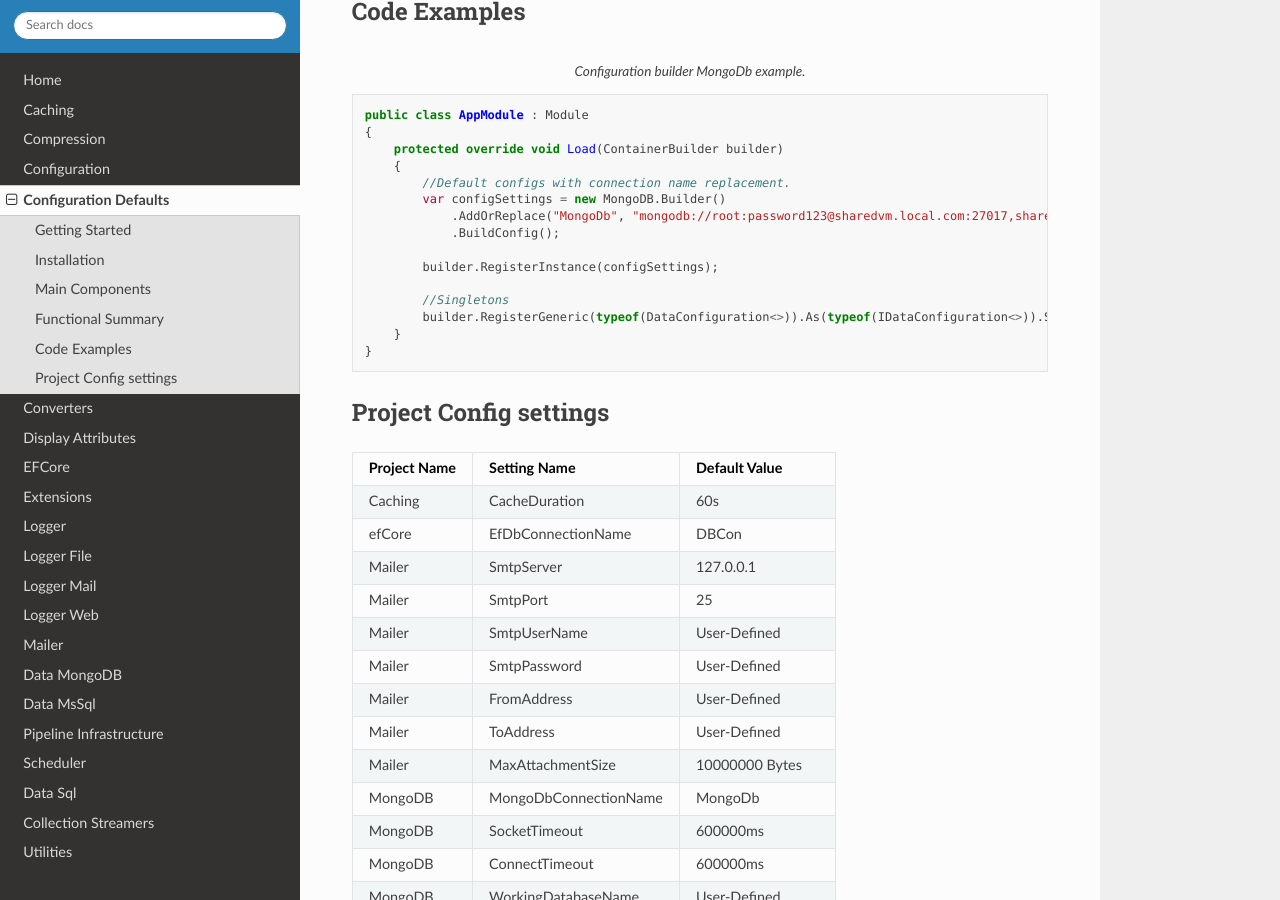
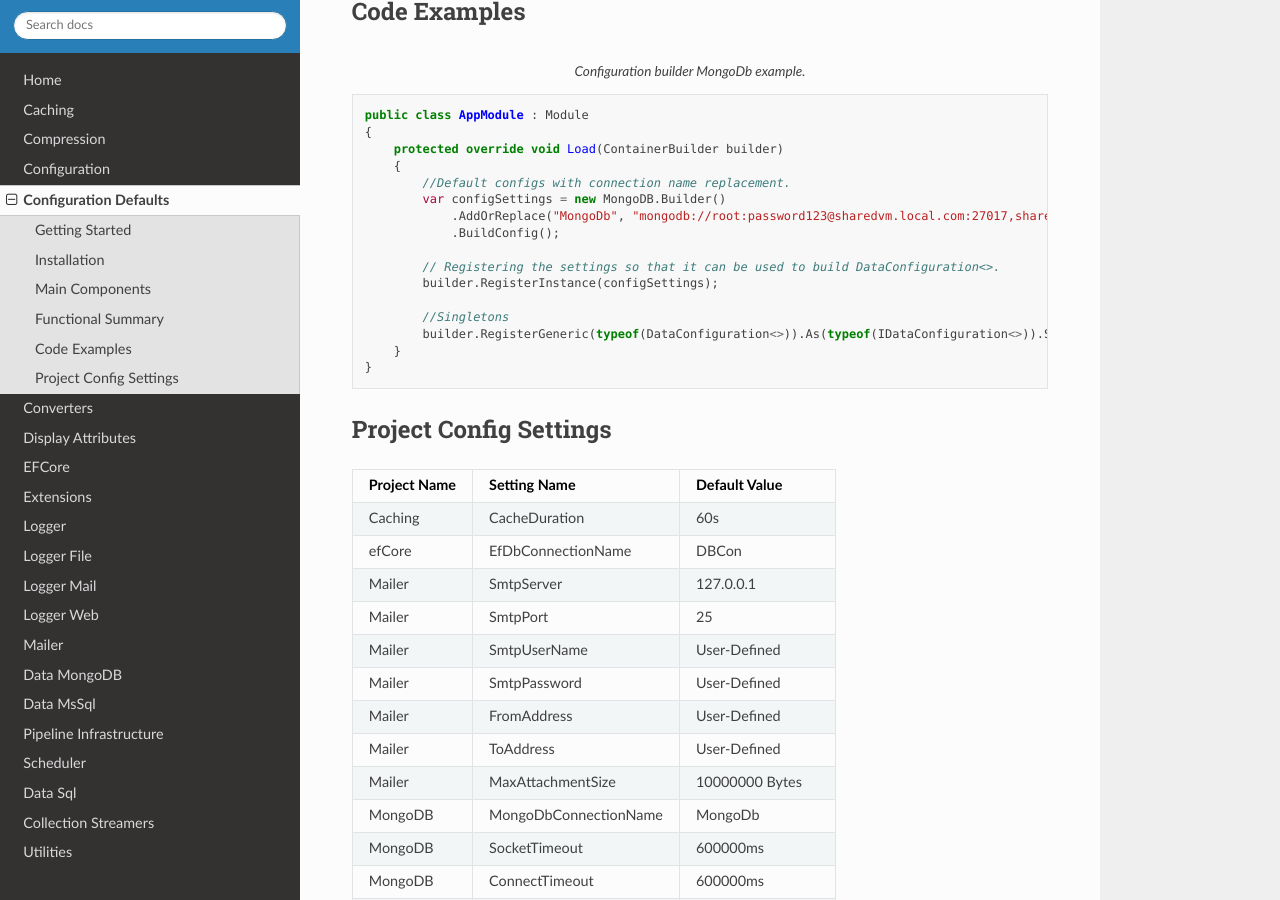
Before and after one commit to BjornWilliams/DocsVersaTul, a Sphinx documentation site: the page built from docs/source/configuration-defaults.rst, in a window 1280 px wide and 900 px high, scrolled down 1010 px. Built offline with Sphinx 7.4.7 and the Read the Docs theme 2.0.0, drawn with Linux system fonts in a browser that asks for light colours.

Commit message:
Update configuration-defaults.rst
case fix

```diff
--- a/docs/source/configuration-defaults.rst
+++ b/docs/source/configuration-defaults.rst
@@ -48,6 +48,7 @@ Code Examples
                 .AddOrReplace("MongoDb", "mongodb://root:password123@sharedvm.local.com:27017,sharedvm.local.com:27018,sharedvm.local.com:27019/DemoDB?replicaSet=replicaset")
                 .BuildConfig();
 
+            // Registering the settings so that it can be used to build DataConfiguration<>.
             builder.RegisterInstance(configSettings);
 
             //Singletons
@@ -55,7 +56,7 @@ Code Examples
         }
     }
 
-Project Config settings
+Project Config Settings
 ------------------------
 
 .. _tbl-grid:
```
